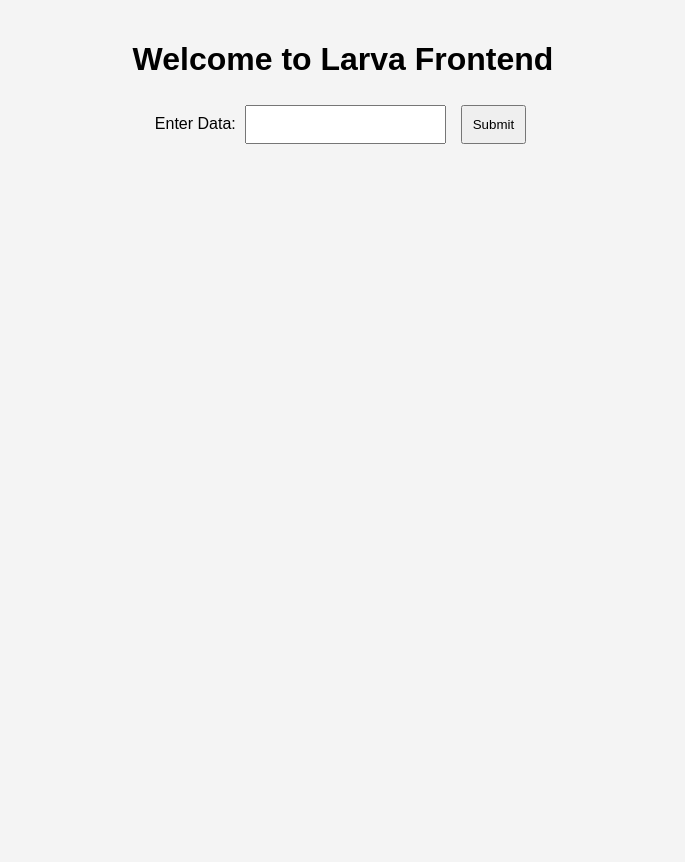
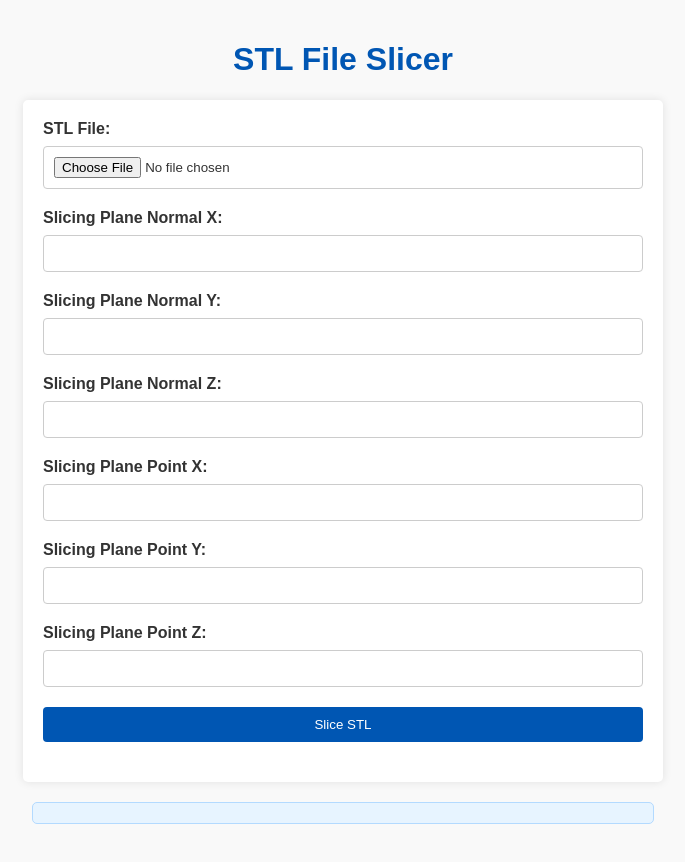
Before and after one commit to theplatecrafter/Larva-frontend, a plain HTML site: page index.html in a window 1280 px wide. Shown: the whole page, without its empty margins (297-982 px from the left). Before the commit the page ends 800 px from the top, so only its background shows below. Drawn offline with Linux system fonts and the light colour scheme.

Commit message:
init webapp: frontend

```diff
--- a/index.html
+++ b/index.html
@@ -2,17 +2,37 @@
 <html lang="en">
 <head>
     <meta charset="UTF-8">
-    <title>Larva Frontend</title>
+    <meta name="viewport" content="width=device-width, initial-scale=1.0">
+    <title>STL Slicer</title>
     <link rel="stylesheet" href="style.css">
 </head>
 <body>
-    <h1>Welcome to Larva Frontend</h1>
-    <form id="calcForm" onsubmit="return false;">
-        <label for="userInput">Enter Data:</label>
-        <input type="text" id="userInput" name="userInput" required>
-        <button type="button" id="submitBtn">Submit</button>
+    <h1>STL File Slicer</h1>
+    <form id="sliceForm">
+        <label for="stlFile">STL File:</label>
+        <input type="file" id="stlFile" name="stlFile" accept=".stl" required>
+        <br>
+        <label for="normalX">Slicing Plane Normal X:</label>
+        <input type="number" id="normalX" name="normalX" step="any" required>
+        <br>
+        <label for="normalY">Slicing Plane Normal Y:</label>
+        <input type="number" id="normalY" name="normalY" step="any" required>
+        <br>
+        <label for="normalZ">Slicing Plane Normal Z:</label>
+        <input type="number" id="normalZ" name="normalZ" step="any" required>
+        <br>
+        <label for="pointX">Slicing Plane Point X:</label>
+        <input type="number" id="pointX" name="pointX" step="any" required>
+        <br>
+        <label for="pointY">Slicing Plane Point Y:</label>
+        <input type="number" id="pointY" name="pointY" step="any" required>
+        <br>
+        <label for="pointZ">Slicing Plane Point Z:</label>
+        <input type="number" id="pointZ" name="pointZ" step="any" required>
+        <br>
+        <button type="submit">Slice STL</button>
     </form>
-    <div id="result"></div>
-    <script src="script.js"></script>
+    <div id="output"></div>
+    <script src="app.js"></script>
 </body>
 </html>
--- a/script.js
+++ b/script.js
@@ -1,13 +1,23 @@
-document.getElementById('submitBtn').addEventListener('click', async function(event) {
-  const userInput = document.getElementById('userInput').value;
-  const response = await fetch('https://your-backend-url/calculate', {
+document.getElementById('sliceForm').addEventListener('submit', async (e) => {
+  e.preventDefault();
+
+  const formData = new FormData();
+  const stlFile = document.getElementById('stlFile').files[0];
+  formData.append('stlFile', stlFile);
+
+  formData.append('normalX', document.getElementById('normalX').value);
+  formData.append('normalY', document.getElementById('normalY').value);
+  formData.append('normalZ', document.getElementById('normalZ').value);
+
+  formData.append('pointX', document.getElementById('pointX').value);
+  formData.append('pointY', document.getElementById('pointY').value);
+  formData.append('pointZ', document.getElementById('pointZ').value);
+
+  const response = await fetch('http://localhost:8000/slice-stl', {
       method: 'POST',
-      headers: {
-          'Content-Type': 'application/json',
-      },
-      body: JSON.stringify({ input: userInput }),
+      body: formData
   });
 
-  const data = await response.json();
-  document.getElementById('result').innerText = `Result: ${data.result}`;
+  const result = await response.json();
+  document.getElementById('output').innerText = result.message;
 });
--- a/style.css
+++ b/style.css
@@ -1,16 +1,61 @@
+/* General Styles */
 body {
   font-family: Arial, sans-serif;
+  background-color: #f9f9f9;
+  color: #333;
   margin: 0;
   padding: 20px;
+}
+
+h1 {
+  color: #0056b3;
   text-align: center;
-  background-color: #f4f4f4;
 }
 
 form {
-  margin: 20px auto;
+  max-width: 600px;
+  margin: 0 auto;
+  padding: 20px;
+  background-color: #fff;
+  border-radius: 5px;
+  box-shadow: 0 0 10px rgba(0, 0, 0, 0.1);
 }
 
-input, button {
+label {
+  display: block;
+  margin-bottom: 8px;
+  font-weight: bold;
+}
+
+input[type="file"],
+input[type="number"],
+button[type="submit"] {
+  width: 100%;
   padding: 10px;
-  margin: 5px;
+  margin-bottom: 20px;
+  border: 1px solid #ccc;
+  border-radius: 4px;
+  box-sizing: border-box;
 }
+
+button[type="submit"] {
+  background-color: #0056b3;
+  color: #fff;
+  border: none;
+  cursor: pointer;
+  transition: background-color 0.3s ease;
+}
+
+button[type="submit"]:hover {
+  background-color: #003d80;
+}
+
+#output {
+  max-width: 600px;
+  margin: 20px auto;
+  padding: 10px;
+  background-color: #e7f4ff;
+  border: 1px solid #b3daff;
+  border-radius: 5px;
+  color: #0056b3;
+}
```
